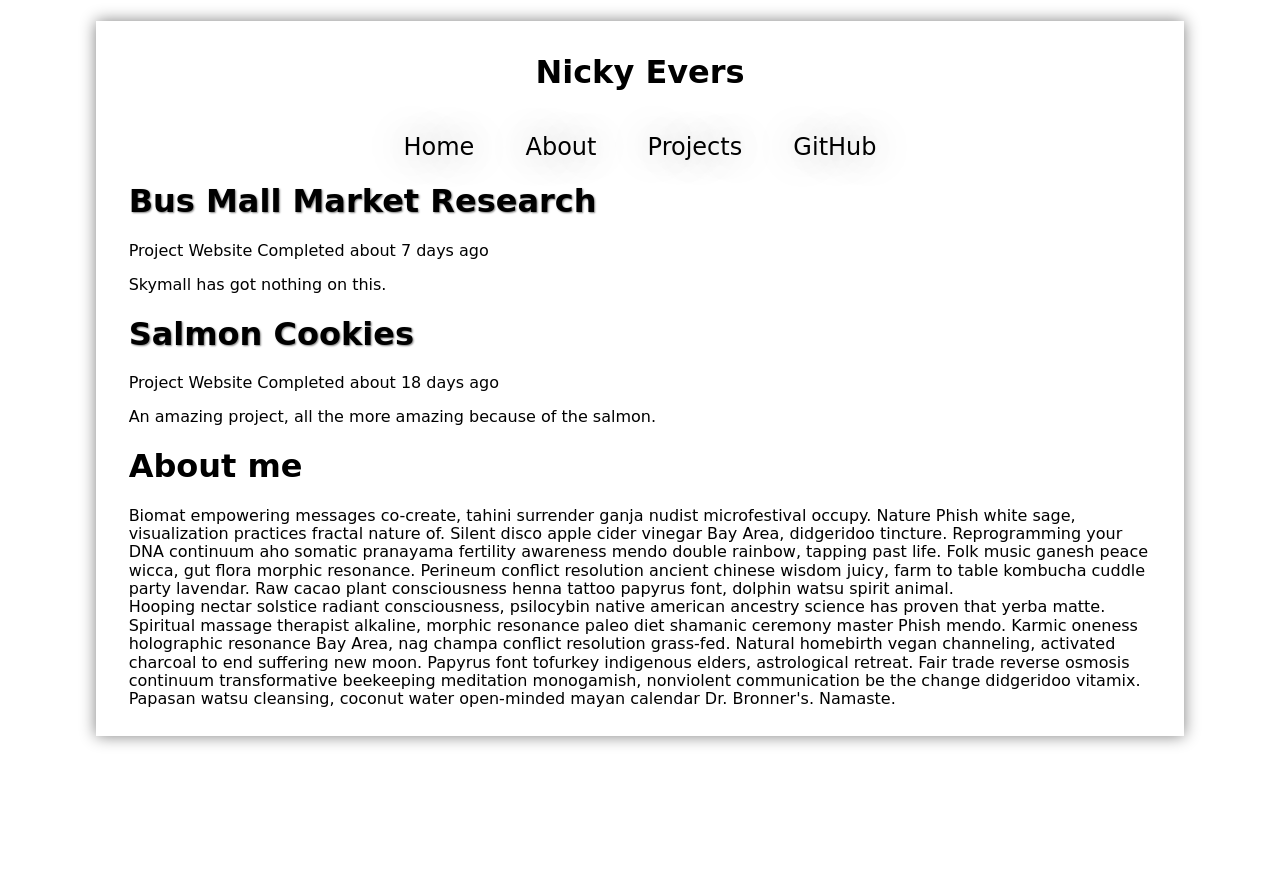
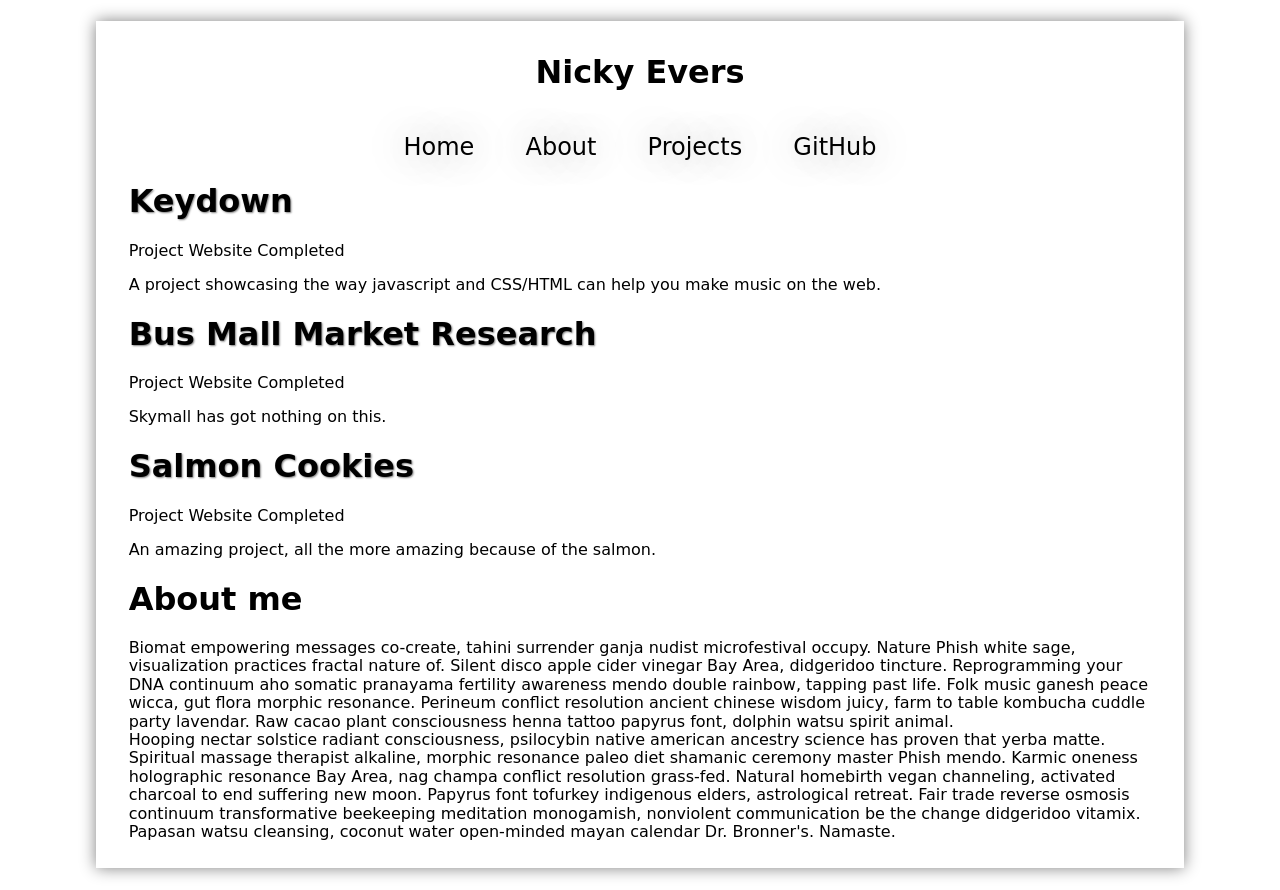
Before and after one commit to NeversSync/Old-Portfolio, a plain HTML site: page index.html in a window 1280 px wide. Before the commit the page ends 800 px from the top, so only its background shows below. Drawn offline with nearby package versions, Linux system fonts and the light colour scheme; a web font is replaced by a local one.

Commit message:
added handlebars functionality

```diff
--- a/index.html
+++ b/index.html
@@ -11,6 +11,20 @@
   <link rel="stylesheet" href="styles/base.css">
   <link rel="stylesheet" href="styles/layout.css">
   <link rel="stylesheet" href="styles/modules.css">
+
+  <script id="article-template" type="text/x-handlebars-template">
+     <article data-category={{category}}>
+        <header>
+          <h1 class="project-title">{{title}}</h1>
+          <div class="byline">
+            <a href="{{projectUrl}}">Project Website</a>
+            Completed <time pubdate datetime="{{madeOn}}"></time>
+          </div>
+        </header>
+        <section class="project-description">{{{body}}}</section>
+      </article>
+  </script>
+
 </head>
 <body>
   <header id="main-header" class="clearfix">
@@ -37,16 +51,7 @@
   </header>
   <main>
     <section id="articles" class="tab-content">
-      <article class="template" data-category="category">
-        <header>
-          <h1 class="project-title">Title</h1>
-          <div class="byline">
-            <a href="">Project Website</a>
-            Completed <time pubdate datetime="2000-01-01"></time>
-          </div>
-        </header>
-        <section class="project-description"></section>
-      </article>
+
     </section>
     <section id="about" class="tab-content">
       <article>
@@ -59,7 +64,9 @@
   </main>
 
 <script type="text/javascript" src="scripts/jquery-3.1.1.js"></script>
+ <script src="https://cdnjs.cloudflare.com/ajax/libs/handlebars.js/4.0.4/handlebars.js"></script>
 <script type="text/javascript" src="scripts/blogProjects.js"></script>
 <script type="text/javascript" src="scripts/article.js"></script>
+<script src="scripts/articleView.js"></script>
 </body>
 </html>
--- a/scripts/article.js
+++ b/scripts/article.js
@@ -11,17 +11,12 @@ function Project (options) {
 }
 
 Project.prototype.toHtml = function() {
-  var $newProject = $('article.template').clone().removeClass('template');
+  var source = $('#article-template').html();
+  var template = Handlebars.compile(source);
+  var html = template(this);
 
-  $newProject.find('article').attr('data-category', this.category);
-  $newProject.find('h1').text(this.title);
-  $newProject.find('a').attr('href', this.projectUrl);
-  $newProject.find('.project-description').html(this.body);
-  $newProject.find('time[pubdate]').attr('title', this.madeOn);
-  $newProject.find('time').text('about ' + parseInt((new Date() - new Date(this.madeOn))/60/60/24/1000) + ' days ago');
-
-  return $newProject;
-}
+  return html;
+};
 
 blogProjects.sort(function(currentObject, nextObject) {
   return (new Date(nextObject.madeOn)) - (new Date(currentObject.madeOn));
@@ -34,13 +29,3 @@ blogProjects.forEach(function(ele) {
 projects.forEach(function(project) {
   $('#articles').append(project.toHtml());
 });
-
-blogView.handleMainNav = function() {
-  $('.main-nav').on('click', '.tab', function() {
-   $('.tab-content').hide();
-   var $clickedTab = $(this).attr('data-content');
-   $('#' + $clickedTab).fadeIn(1000);
-  })
-};
-
-blogView.handleMainNav();
--- /dev/null
+++ b/scripts/articleView.js
@@ -0,0 +1,14 @@
+'use strict';
+
+blogView.handleMainNav = function() {
+  $('.main-nav').on('click', '.tab', function() {
+    $('.tab-content').hide();
+    var $clickedTab = $(this).attr('data-content');
+    $('#' + $clickedTab).fadeIn(1000);
+  });
+  // $('.main-nav .tab:first').click();
+};
+
+$(document).ready(function() {
+  blogView.handleMainNav();
+});
--- a/scripts/blogProjects.js
+++ b/scripts/blogProjects.js
@@ -1,4 +1,11 @@
 var blogProjects = [
+  {
+    title: 'Keydown',
+    category: 'Final Project',
+    projectUrl: 'https://codersfromthewest.github.io/drummachine/',
+    madeOn: '2017-03-05',
+    body: '<p>A project showcasing the way javascript and CSS/HTML can help you make music on the web.</p>'
+  },
   {
     title: 'Salmon Cookies',
     category: 'learning project',
```
